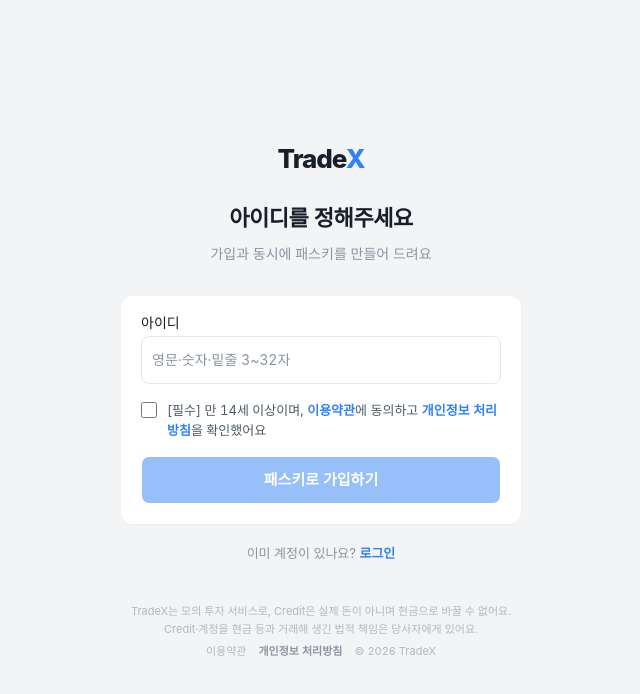
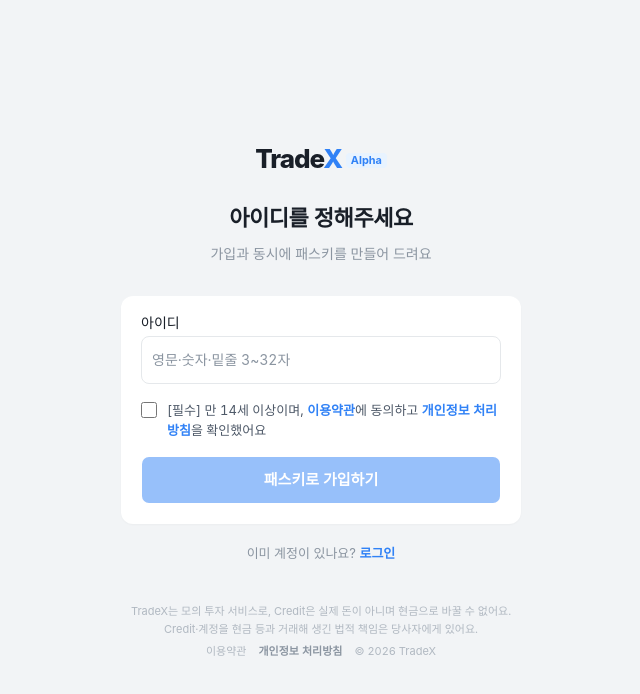
Before and after one commit to DegreeCode/web-tradex, a Next.js app: page /signup in a window 1280 px wide. Shown: the top 694 px of the page, without its empty margins (319-959 px from the left). Built offline with nearby package versions, Linux system fonts and the light colour scheme; no server answers; a web font is replaced by a local one.

Commit message:
Show an Alpha badge next to the TradeX logo

```diff
--- a/src/app/login/page.tsx
+++ b/src/app/login/page.tsx
@@ -23,6 +23,7 @@ import type { CeremonyEnvelope } from "@/lib/webauthn";
 import type { User } from "@/lib/types";
 import { SiteDisclaimer } from "@/components/site-disclaimer";
 import { safeRedirectPath } from "@/lib/routes";
+import { BrandLogo } from "@/components/brand-logo";
 
 function LoginScreen() {
   const router = useRouter();
@@ -96,7 +97,7 @@ function LoginScreen() {
       <div className="w-full max-w-[400px]">
         <div className="mb-8 text-center">
           <p className="text-[26px] font-extrabold tracking-[-0.04em] text-app-gray-900">
-            Trade<span className="text-app-blue">X</span>
+            <BrandLogo />
           </p>
           <h1 className="mt-6 text-[22px] leading-tight font-bold tracking-[-0.02em] text-app-gray-900">
             패스키로 안전하게
--- a/src/app/signup/page.tsx
+++ b/src/app/signup/page.tsx
@@ -17,6 +17,7 @@ import type { CeremonyEnvelope } from "@/lib/webauthn";
 import type { Account, User } from "@/lib/types";
 import { LegalConsent } from "@/components/legal-consent";
 import { SiteDisclaimer } from "@/components/site-disclaimer";
+import { BrandLogo } from "@/components/brand-logo";
 
 interface RegistrationResult {
   user: User;
@@ -123,7 +124,7 @@ export default function SignupPage() {
       <div className="w-full max-w-[400px]">
         <div className="mb-8 text-center">
           <p className="text-[26px] font-extrabold tracking-[-0.04em] text-app-gray-900">
-            Trade<span className="text-app-blue">X</span>
+            <BrandLogo />
           </p>
           <h1 className="mt-6 text-[22px] font-bold tracking-[-0.02em] text-app-gray-900">
             아이디를 정해주세요
--- a/src/components/app-shell.tsx
+++ b/src/components/app-shell.tsx
@@ -40,6 +40,7 @@ import {
 } from "@/components/ui/drawer";
 import { formatUnreadBadge } from "@/lib/notifications";
 import { SiteDisclaimer } from "@/components/site-disclaimer";
+import { BrandLogo } from "@/components/brand-logo";
 
 const PRIMARY_NAV = [
   { href: "/", label: "홈", icon: Home },
@@ -105,7 +106,7 @@ export function AppShell({ children }: { children: React.ReactNode }) {
             href="/"
             className="text-[21px] font-extrabold tracking-[-0.04em] text-app-gray-900"
           >
-            Trade<span className="text-app-blue">X</span>
+            <BrandLogo />
           </Link>
         </div>
         <nav aria-label="주 메뉴" className="min-h-0 flex-1 space-y-0.5 overflow-y-auto px-3">
@@ -200,7 +201,7 @@ export function AppShell({ children }: { children: React.ReactNode }) {
               href="/"
               className="text-[19px] font-extrabold tracking-[-0.04em] text-app-gray-900"
             >
-              Trade<span className="text-app-blue">X</span>
+              <BrandLogo />
             </Link>
           )}
           <div className="flex shrink-0 items-center gap-2">
--- /dev/null
+++ b/src/components/brand-logo.tsx
@@ -0,0 +1,18 @@
+import { RELEASE_STAGE } from "@/lib/release";
+
+/**
+ * The TradeX wordmark plus the release-stage badge. Size, weight and link come
+ * from the wrapping element; the badge scales with its font size.
+ */
+export function BrandLogo() {
+  return (
+    <>
+      Trade<span className="text-app-blue">X</span>
+      {RELEASE_STAGE ? (
+        <span className="ml-[0.35em] inline-block rounded-[0.35em] bg-app-blue-light px-[0.45em] py-[0.2em] align-[0.35em] text-[0.42em] leading-none font-bold tracking-normal text-app-blue">
+          {RELEASE_STAGE}
+        </span>
+      ) : null}
+    </>
+  );
+}
--- a/src/components/legal-document.tsx
+++ b/src/components/legal-document.tsx
@@ -1,6 +1,7 @@
 import Link from "next/link";
 
 import { SiteDisclaimer } from "@/components/site-disclaimer";
+import { BrandLogo } from "@/components/brand-logo";
 
 export interface LegalSection {
   id: string;
@@ -29,7 +30,7 @@ export function LegalDocument({
           prefetch={false}
           className="text-[20px] font-extrabold tracking-[-0.04em] text-app-gray-900"
         >
-          Trade<span className="text-app-blue">X</span>
+          <BrandLogo />
         </Link>
         <h1 className="mt-6 text-[26px] font-bold tracking-[-0.02em] text-app-gray-900">
           {title}
--- /dev/null
+++ b/src/lib/release.ts
@@ -0,0 +1,5 @@
+/**
+ * Release stage shown as a badge next to the TradeX logo.
+ * Change the text (e.g. "Beta") or set it to null to remove the badge everywhere.
+ */
+export const RELEASE_STAGE: string | null = "Alpha";
```
